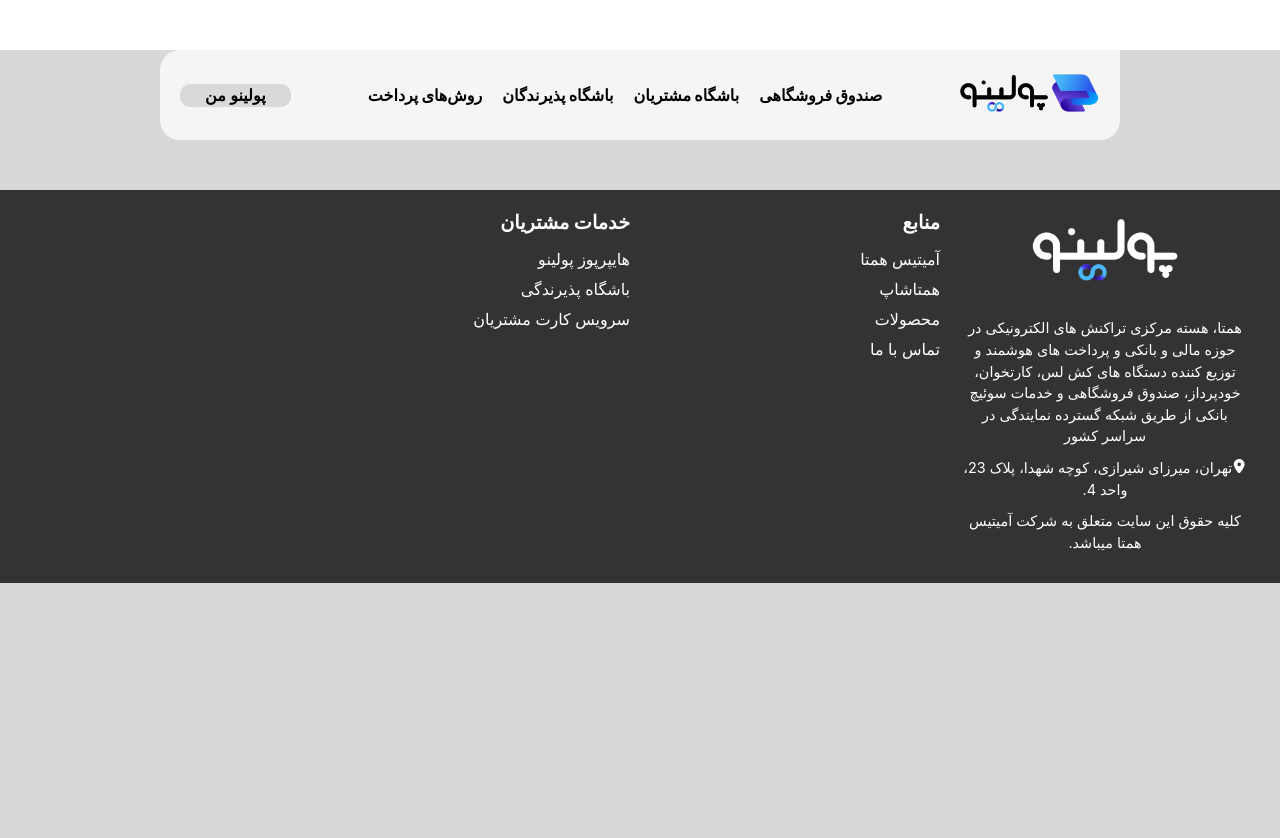
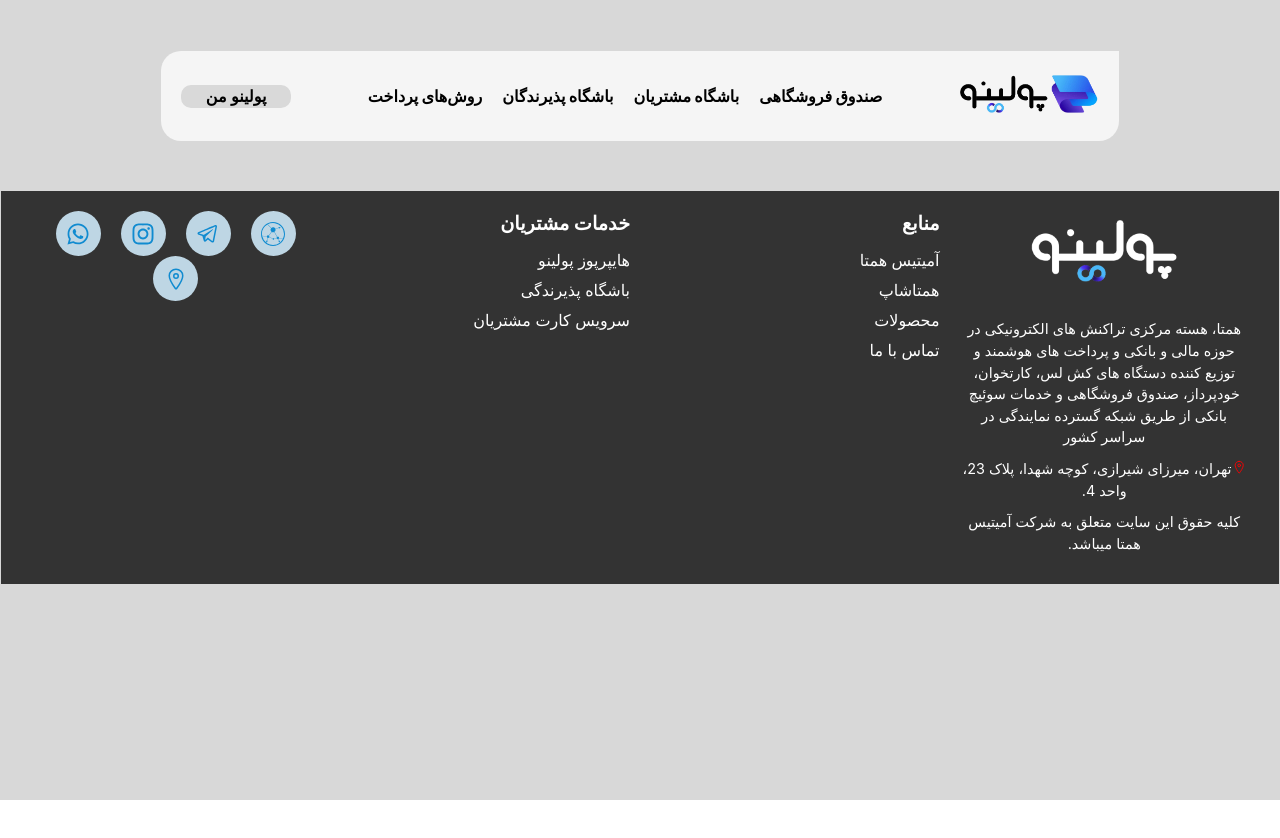
Before and after one commit to yousefbeikWork/poolino-sherkat, a React (Create React App) app: page / in a window 1280 px wide. Shown: the top 838 px of the page. After the commit the page ends 800 px from the top, so only its background shows below. Built offline with nearby package versions, Linux system fonts and the light colour scheme.

Commit message:
working on footer-social

```diff
--- a/src/App.css
+++ b/src/App.css
@@ -8,4 +8,5 @@
     background-color: #d8d8d8;
     width: 100%;
     min-height: 100vh;
+    padding: 1px;
 }
--- a/src/components/Footer.css
+++ b/src/components/Footer.css
@@ -6,6 +6,7 @@
     align-items: flex-start;
     padding: 20px;
     direction: rtl;
+    margin-bottom: 0;
 }.footer > div {
     flex: 1;
     margin: 0 10px;
@@ -38,6 +39,24 @@
     text-align: center;
   }
 
+  .footer-social a button {
+    width: 45px;
+    height: 45px;
+    border-radius: 100%;
+    border: 1px solid transparent;
+    cursor: pointer;
+    font-size: 1.5rem;
+    background-color: #bed6e4;
+    color: #108bd0;
+    display: flex;
+    justify-content: center;
+    align-items: center;
+    transition: all .2s;
+  }
+  .footer-social a button:hover {
+    background-color: #108bd0;
+    color: #bed6e4;
+  }
   .footer-social a {
     margin: 0 10px;
     display: inline-block;
--- a/src/components/Footer.js
+++ b/src/components/Footer.js
@@ -1,7 +1,12 @@
 import React from 'react'
 import footerLogo from "../assets/logo3.png"
 import './Footer.css'
-import { FaLocationDot } from "react-icons/fa6";
+import { IoLocationOutline } from "react-icons/io5";
+import { LiaTelegram } from "react-icons/lia";
+import { FaInstagram } from "react-icons/fa";
+import { FaWhatsapp } from "react-icons/fa";
+import { SiAiohttp } from "react-icons/si";
+
 
 
 const Footer = () => {
@@ -14,7 +19,7 @@ const Footer = () => {
                 همتا، هسته مرکزی تراکنش های الکترونیکی در حوزه مالی و بانکی و پرداخت های هوشمند و توزیع کننده دستگاه های کش لس، کارتخوان، خودپرداز، صندوق فروشگاهی و خدمات سوئیچ بانکی از طریق شبکه گسترده نمایندگی در سراسر کشور
                 </p>
                 <p>
-                <FaLocationDot />
+                <IoLocationOutline  style={{ color : "red" }}/>
                 تهران، میرزای شیرازی، کوچه شهدا، پلاک 23، واحد 4.
                 </p>
                 <p>
@@ -39,7 +44,11 @@ const Footer = () => {
                 </ul>
             </div>
             <div className='footer-social'>
-
+                <a href='/'><button><SiAiohttp /></button></a>
+                <a href='https://t.me/amitishamta'><button><LiaTelegram /></button></a>
+                <a href='https://www.instagram.com/amitishamta/'><button><FaInstagram /></button></a>
+                <a href='https://chat.whatsapp.com/F4fd5jfCNqPAvoQNox2O64'><button><FaWhatsapp /></button></a>
+                <a href='https://maps.app.goo.gl/nBzypXpxFx9DJwiG9'><button><IoLocationOutline /></button></a>
             </div>
         </div>
     </div>
--- a/src/components/Header.css
+++ b/src/components/Header.css
@@ -5,9 +5,7 @@
     padding: 20px;
     background-color: #f5f5f5;
     border-radius: 20px 0 20px 20px;
-    width: 65%;
     height: 90px;
-    margin: 50px auto;
     width: 75%;
     height: 90px;
     margin: 50px auto;
```
